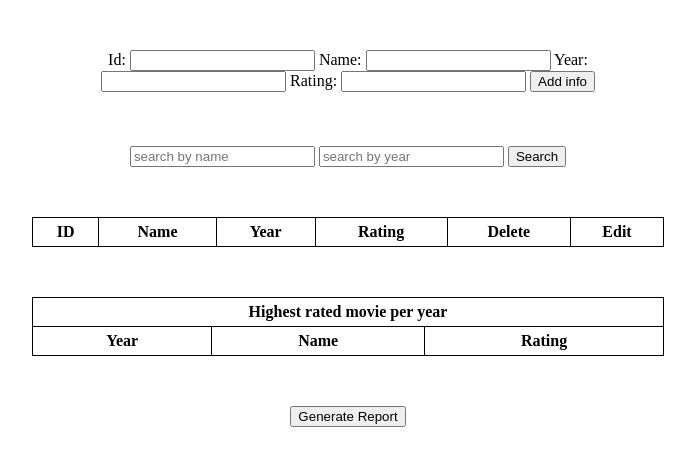
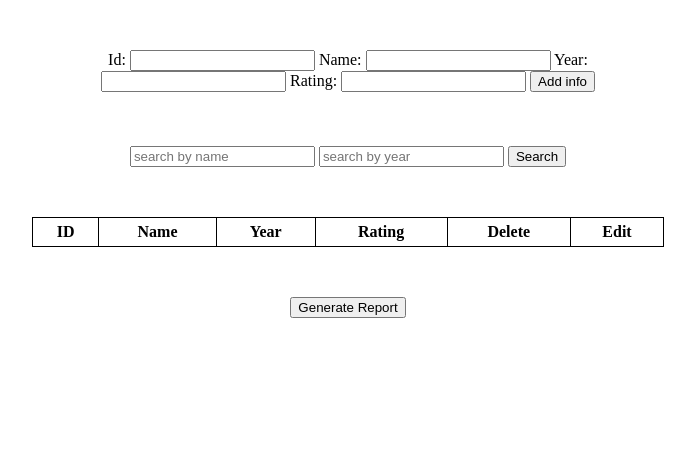
Before and after one commit to Joseph-Ano/Distributed-database-system, a plain HTML site: page client/index.html in a window 1280 px wide. Shown: the whole page, without its empty margins (292-987 px from the left). Drawn offline with Linux system fonts and the light colour scheme; no server answers.

Commit message:
made table header hidden

```diff
--- a/client/index.html
+++ b/client/index.html
@@ -46,7 +46,7 @@
             <button id="update-row-btn">Update</button>
         </section>
 
-        <table id="report-table" style="width:100%">
+        <table id="report-table" style="width:100%" hidden>
             <thead>
                 <tr>
                     <th colspan="3">Highest rated movie per year</th>
```
